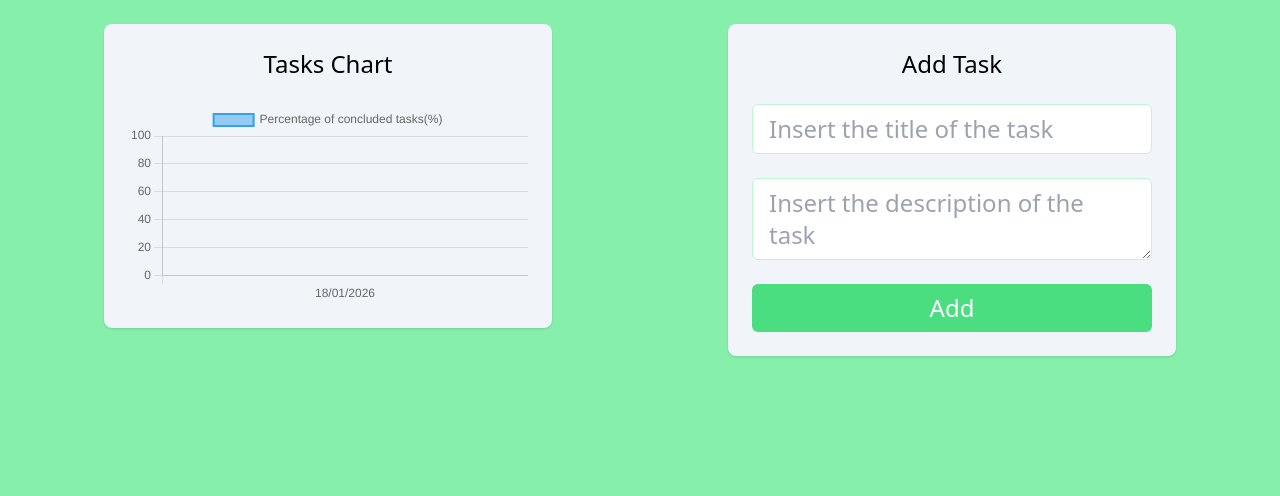
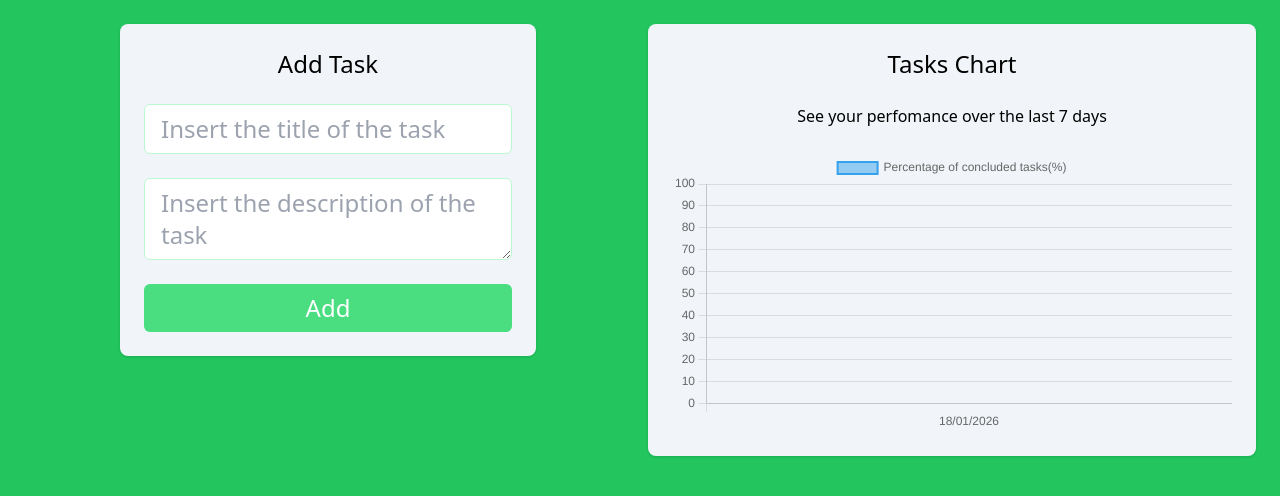
Before and after one commit to AurinoMSMF/React-To-Do, a React (Vite) app: page / in a window 1280 px wide. Shown: the top 496 px of the page. Built offline with nearby package versions, Linux system fonts and the light colour scheme.

Commit message:
chore: Consertando detalhes da resposividade e melhorando o layout

```diff
--- a/src/App.jsx
+++ b/src/App.jsx
@@ -148,11 +148,8 @@ function App() {
   }, [currentAllTasksObjects]);
 
   return (
-    <div className="w-full h-screen bg-green-300 grid sm:grid-cols-1 md:grid-cols-2 mx-auto justify-items-center p-6 gap-4">
-      <div className="w-full max-w-[28rem] h-auto text-center text-2xl rounded-md flex flex-col gap-6">
-        <TasksChart currentAllTasksObjects={currentAllTasksObjects} />
-      </div>
-      <div className="w-full max-w-[28rem] h-auto text-center text-2xl rounded-md flex flex-col gap-6">
+    <div className="min-w-full min-h-screen bg-green-500 grid sm:grid-cols-1 md:grid-cols-2 mx-auto justify-items-center p-6 gap-4">
+      <div className="w-full max-w-[26rem] h-auto text-center text-2xl rounded-md flex flex-col gap-6">
         <AddTask onAddNewTask={onAddNewTask} />
         <Tasks
           tasks={currentTodaysTasks}
@@ -160,6 +157,10 @@ function App() {
           onDeleteTask={onDeleteTask}
         />
       </div>
+      {/* <div className="w-full min-w-[28rem] h-auto text-center justify-center rounded-md flex flex-col gap-6"> */}
+      <div className="w-full min-w-[26rem] h-auto text-center rounded-md flex flex-col gap-6">
+        <TasksChart currentAllTasksObjects={currentAllTasksObjects} />
+      </div>
     </div>
   );
 }
--- a/src/components/Tasks.jsx
+++ b/src/components/Tasks.jsx
@@ -21,7 +21,7 @@ function Tasks({ tasks, onTaskClick, onDeleteTask }) {
   return (
     <ul
       data-test="tasks-list"
-      className="tasks-list h-96 p-6 overflow-y-auto scrollbar-thin space-y-2 bg-slate-100 rounded-lg shadow"
+      className="tasks-list max-h-96 p-6 overflow-y-auto scrollbar-thin space-y-2 bg-slate-100 rounded-lg shadow"
     >
       {tasks.map((task) => {
         if (task !== "") {
--- a/src/components/TasksChart.jsx
+++ b/src/components/TasksChart.jsx
@@ -81,7 +81,8 @@ function TasksChart({ currentAllTasksObjects }) {
       data-test="tasks-chart-container"
       className="h-fit p-6 space-y-2 bg-slate-100 rounded-lg shadow flex flex-col gap-4"
     >
-      <h1>Tasks Chart</h1>
+      <h1 className="text-2xl">Tasks Chart</h1>
+      <h5>See your perfomance over the last 7 days</h5>
       <div>
         <canvas data-test="tasks-chart-canva" ref={canvasRef}></canvas>
       </div>
```
